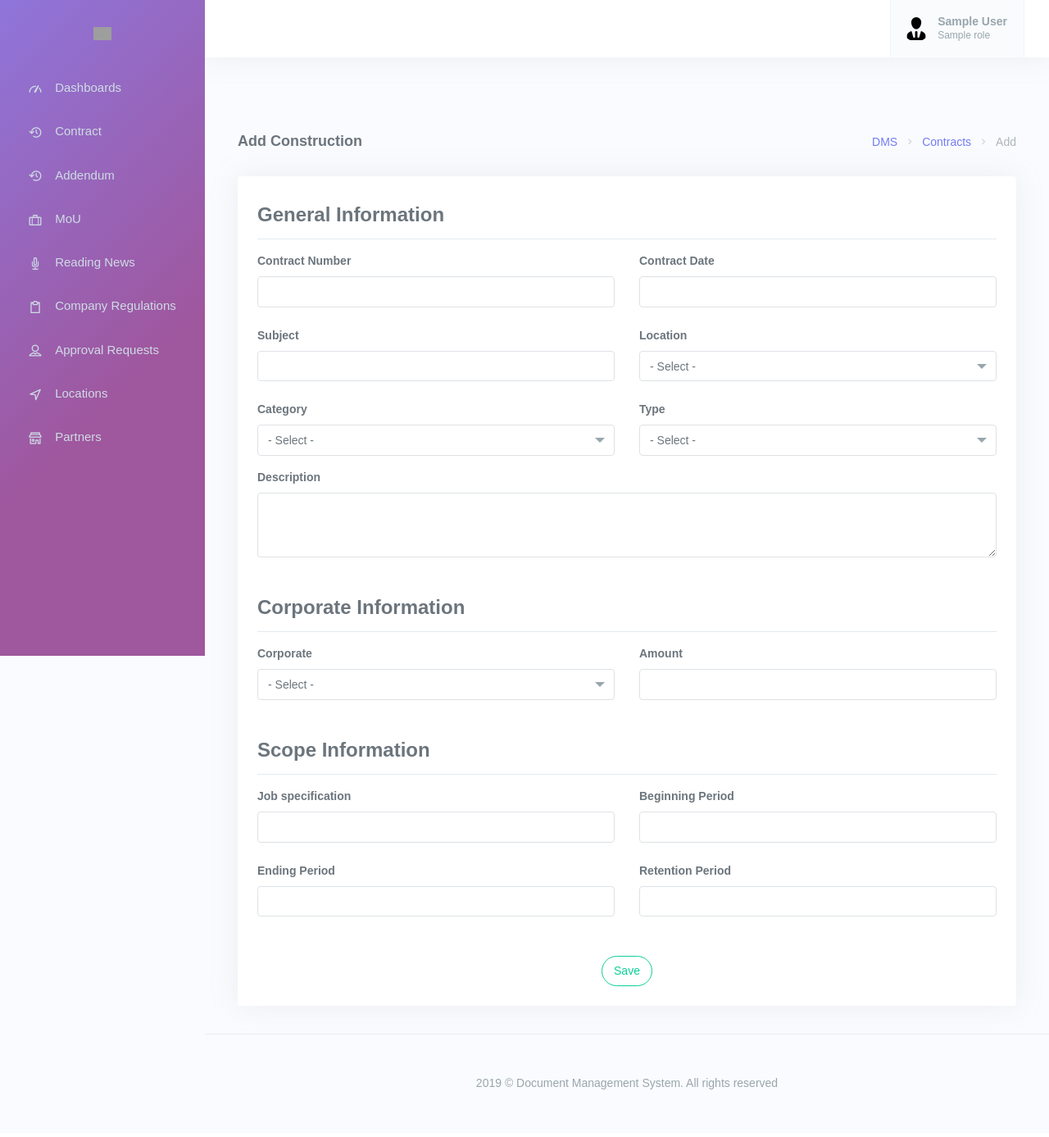
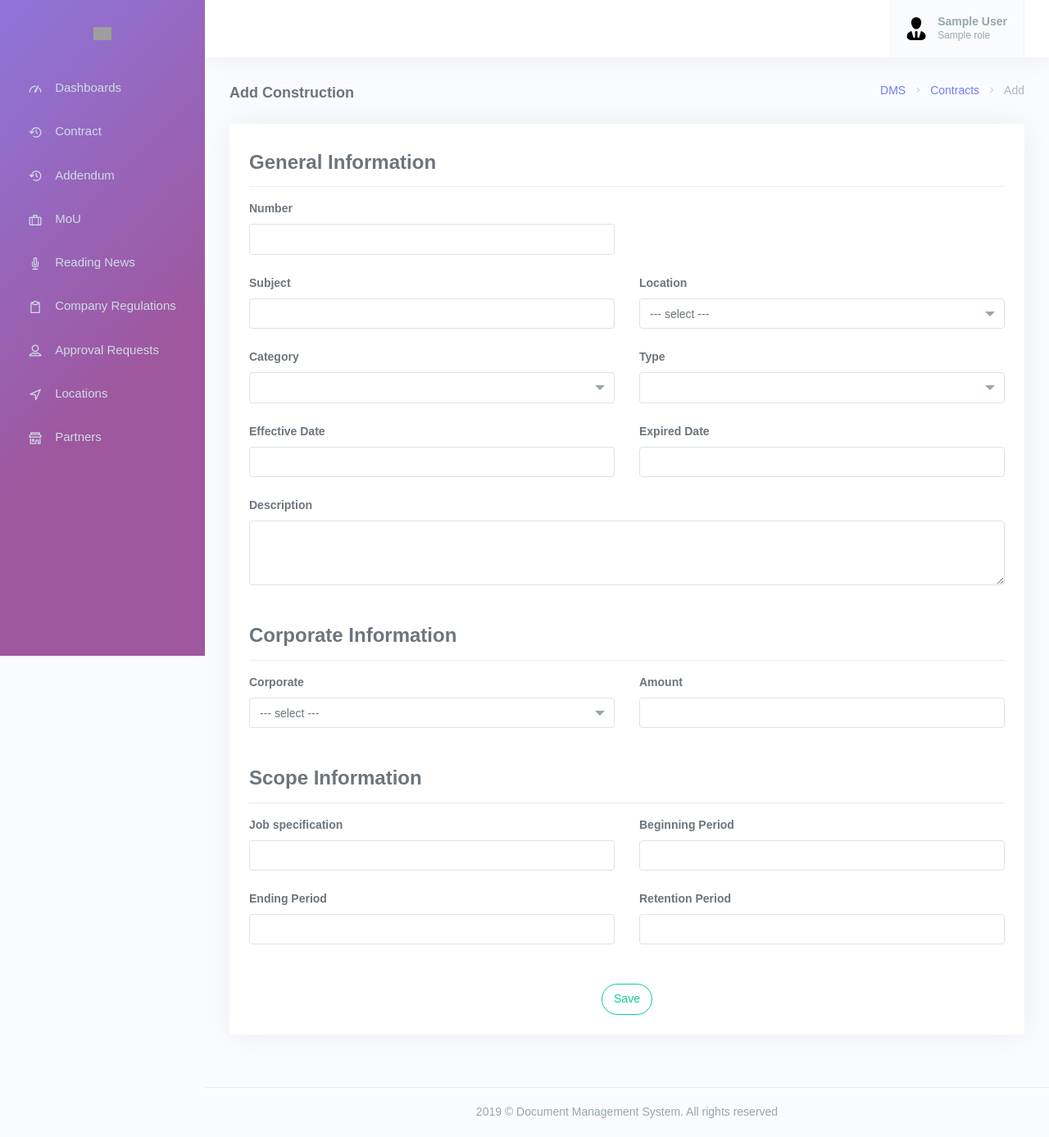
Before and after one commit to simonnicholov/document_management, a Django app: page /contracts/add/ in a window 1280 px wide. Shown: the whole page at 82% size. Before the commit the page ends 1329 px from the top, so only its background shows below. Run offline with Django 3.2, Linux system fonts and the light colour scheme; a user stored in the database is signed in; tables that the repository leaves empty hold one stand-in row (values such as "Sample post"); style sheets or scripts are compiled from the project's sources; some libraries are stand-ins or nearby versions; some web fonts are replaced; grey boxes are pictures that could not be loaded.

Commit message:
added contact form

```diff
--- a/document_management/apps/contracts/forms.py
+++ b/document_management/apps/contracts/forms.py
@@ -0,0 +1,92 @@
+from django import forms
+from django.conf import settings
+from django.core.validators import MinValueValidator, MaxValueValidator
+
+from document_management.apps.documents.models import Document
+from document_management.apps.locations.models import Location
+from document_management.apps.partners.models import Partner
+
+from document_management.core.choices import TYPE, CATEGORY
+from document_management.core.attributes import get_select_attribute
+
+
+select_widget = get_select_attribute()
+
+
+class ContractForm(forms.Form):
+    number = forms.CharField(max_length=32)
+    effective_date = forms.DateField(input_formats=["%Y-%m-%d"])
+    expired_date = forms.DateField(input_formats=["%Y-%m-%d"])
+    subject = forms.CharField(max_length=64)
+    location = forms.ModelChoiceField(
+        queryset=Location.objects.filter(is_active=True).order_by('name'),
+        empty_label=settings.EMPTY_LABEL, widget=select_widget
+    )
+    category = forms.ChoiceField(choices=CATEGORY, widget=select_widget)
+    type = forms.ChoiceField(choices=TYPE, widget=select_widget)
+    description = forms.CharField(widget=forms.Textarea(), required=False)
+
+    partner = forms.ModelChoiceField(
+        queryset=Partner.objects.filter(is_active=True).order_by('name'),
+        empty_label=settings.EMPTY_LABEL, widget=select_widget
+    )
+    amount = forms.FloatField(validators=[MinValueValidator(0),
+                                          MaxValueValidator(500_000_000)])
+
+    job_specification = forms.CharField(max_length=256)
+    beginning_period = forms.DateField(input_formats=["%Y-%m-%d"])
+    ending_period = forms.DateField(input_formats=["%Y-%m-%d"])
+    retention_period = forms.IntegerField(min_value=1, max_value=7300, required=False)
+
+    def clean(self):
+        cleaned_data = super().clean()
+
+        if self.errors:
+            return cleaned_data
+
+        return cleaned_data
+
+    def save(self, *args, **kwargs):
+        number = self.cleaned_data['number']
+        effective_date = self.cleaned_data['effective_date']
+        expired_date = self.cleaned_data['expired_date']
+        subject = self.cleaned_data['subject']
+        location = self.cleaned_data['location']
+        category = self.cleaned_data['category']
+        type = self.cleaned_data['type']
+        partner = self.cleaned_data['partner']
+        amount = self.cleaned_data['amount']
+        job_specification = self.cleaned_data['job_specification']
+        beginning_period = self.cleaned_data['beginning_period']
+        ending_period = self.cleaned_data['ending_period']
+
+        # Mandatory, but this is hardcoded
+        group = settings.GROUP_CONTRACT
+
+        # Optional
+        description = self.cleaned_data['description']
+        retention_period = self.cleaned_data['retention_period']
+
+        defaults = {
+            'number': number,
+            'effective_date': effective_date,
+            'expired_date': expired_date,
+            'subject': subject,
+            'location': location,
+            'category': category,
+            'type': type,
+            'group': group,
+            'description': description,
+            'partner': partner,
+            'amount': amount,
+            'job_specification': job_specification,
+            'beginning_period': beginning_period,
+            'ending_period': ending_period,
+            'retention_period': retention_period
+        }
+        print('defaults : ', defaults)
+
+        document, _ = Document.objects.update_or_create(number=number,
+                                                        defaults=defaults)
+
+        return document
--- a/document_management/apps/contracts/views.py
+++ b/document_management/apps/contracts/views.py
@@ -1,16 +1,63 @@
-from django.shortcuts import render
+from django.contrib import messages
+from django.core.paginator import Paginator, EmptyPage, PageNotAnInteger
+from django.shortcuts import render, redirect
+
+from document_management.apps.documents.models import Document
+from document_management.core.decorators import legal_required
+
+from .forms import ContractForm
 
 
 def index(request):
+    query = request.GET.get('query', '')
+    documents = Document.objects.select_related('partner').all()
+
+    # employee = request.user.get_employee()
+    # stores = employee.get_accessible_store_ids()
+    # memberships = Membership.objects.select_related('user', 'user__profile')\
+    #     .filter(creating_store__in=stores,
+    #             merchant_group__id=settings.CMK_MERCHANT_GROUP_ID)
+
+    # if query:
+    #     try:
+    #         query = normalize_phone(query)
+    #     except phonenumbers.NumberParseException:
+    #         messages.error(request, 'Please enter a valid mobile phone number')
+    #         return redirect('frontdesk:members:index')
+
+    #     memberships = memberships.filter(user__phone=query)
+
+    page = request.GET.get('page', 1)
+
+    paginator = Paginator(documents, 100)
+    try:
+        page = paginator.page(page)
+    except PageNotAnInteger:
+        page = paginator.page(1)
+    except EmptyPage:
+        page = paginator.page(paginator.num_pages)
+
     context = {
-        'title': 'Contract'
+        'title': 'Contract',
+        'page': page,
+        'query': query
     }
     return render(request, 'contracts/index.html', context)
 
 
+@legal_required
 def add(request):
+    form = ContractForm(data=request.POST or None)
+    print(form.is_valid())
+    print(form.errors)
+    if form.is_valid():
+        form.save()
+        # messages.success(request, f'{product.name} has been added')
+        return redirect('backoffice:contracts:index')
+
     context = {
-        'title': 'Add Contract'
+        'title': 'Add Contract',
+        'form': form
     }
     return render(request, 'contracts/add.html', context)
 
--- a/document_management/apps/views.py
+++ b/document_management/apps/views.py
@@ -79,7 +79,7 @@ def change_password(request):
     if form.is_valid():
         form.save()
         messages.success(request, 'Your password has been successfully updated')
-        return redirect("backoffice:logout")
+        # return redirect("backoffice:logout")
 
     context = {
         'form': form,
--- /dev/null
+++ b/document_management/core/attributes.py
@@ -0,0 +1,5 @@
+from django import forms
+
+
+def get_select_attribute():
+    return forms.Select(attrs={'class': 'form-control select2', 'data-toggle': 'select2'})
--- a/static_files/scss/style.scss
+++ b/static_files/scss/style.scss
@@ -22,6 +22,10 @@ $red: red;
     padding: 30px 10px;
 }
 
+.footer .container-fluid {
+    padding: 0px;
+}
+
 .nav-tabs .nav-link.active {
     background-color: transparent;
 }
@@ -41,3 +45,17 @@ ul.errorlist {
         color: #fff;
     }
 }
+
+.page-title-box {
+    .page-title {
+        line-height: unset;
+    }
+
+    .page-title-right {
+        margin-top: unset;
+    }
+
+    .breadcrumb {
+        padding: unset;
+    }
+}
--- a/templates/base.html
+++ b/templates/base.html
@@ -14,7 +14,7 @@
             <link href="{% static 'scss/style.scss' %}" rel="stylesheet" type="text/x-scss" />
         {% endcompress %}
     </head>
-    <body>
+    <body class="{% block body_class %}{% endblock %}">
 
         <div class="wrapper">
             <div class="left-side-menu">
@@ -219,7 +219,7 @@
                     if ($alert.hasClass("alert-success")) {
                         window.setTimeout(function(){
                             $alert.removeClass("show").remove()
-                        }, 3000);
+                        }, 4000);
                     }
                 });
             </script>
--- a/templates/contracts/add.html
+++ b/templates/contracts/add.html
@@ -3,8 +3,6 @@
 {% load static%}
 
 {% block content_page %}
-<div class="container-fluid">
-
 <div class="row">
     <div class="col-12">
         <div class="page-title-box">
@@ -22,10 +20,13 @@
     </div>
 </div>
 
+<div class="mb-3"></div>
+
 <div class="row">
     <div class="col-12">
 
-            <form action="" method="">
+        <form action="" method="POST">
+            {% csrf_token %}
 
             <div class="card">
                 <div class="card-body">
@@ -36,14 +37,9 @@
                     <div class="row">
                         <div class="col-md-6">
                             <div class="form-group mb-3">
-                                    <label for="nama">Contract Number</label>
-                                    <input type="text" id="contractnumber" name="contractnumber" class="form-control">
-                                </div>
-                            </div>
-                            <div class="col-md-6">
-                                <div class="form-group mb-3">
-                                    <label for="name">Contract Date</label>
-                                    <input type="text" id="contractdate" name="contractdate" class="form-control" data-provide="datepicker" data-date-autoclose="true">
+                                <label>Number</label>
+                                <input type="text" name="number" class="form-control" id="number" />
+                                {{ form.number.errors }}
                             </div>
                         </div>
                     </div>
@@ -51,44 +47,50 @@
                     <div class="row">
                         <div class="col-md-6">
                             <div class="form-group mb-3">
-                                    <label for="nama">Subject</label>
-                                    <input type="text" id="subject" name="subject" class="form-control">
+                                <label>Subject</label>
+                                <input type="text" name="subject" class="form-control" id="subject" />
+                                {{ form.subject.errors }}
                             </div>
                         </div>
                         <div class="col-md-6">
-                                <div class="form-group">
+                            <div class="form-group mb-3">
                                 <label>Location</label>
-                                    <select id="location" name="location" class="form-control select2" data-toggle="select2">
-                                        <option>- Select -</option>
-                                        <option>Banten</option>
-                                        <option>Denpasar</option>
-                                        <option>Jakarta</option>
-                                        <option>Makassar</option>
-                                    </select>
+                                {{ form.location }}
+                                {{ form.location.errors }}
                             </div>
                         </div>
                     </div>
 
                     <div class="row">
                         <div class="col-md-6">
-                                <div class="form-group">
+                            <div class="form-group mb-3">
                                 <label>Category</label>
-                                    <select id="category" name="category" class="form-control select2" data-toggle="select2">
-                                        <option>- Select -</option>
-                                        <option>Construction</option>
-                                        <option>Property</option>
-                                        <option>Others</option>
-                                    </select>
+                                {{ form.category }}
+                                {{ form.category.errors }}
                             </div>
                         </div>
                         <div class="col-md-6">
-                                <div class="form-group">
+                            <div class="form-group mb-3">
                                 <label>Type</label>
-                                    <select id="type" name="type" class="form-control select2" data-toggle="select2">
-                                        <option>- Select -</option>
-                                        <option>Public</option>
-                                        <option>Private</option>
-                                    </select>
+                                {{ form.type }}
+                                {{ form.type.errors }}
+                            </div>
+                        </div>
+                    </div>
+
+                    <div class="row">
+                        <div class="col-md-6">
+                            <div class="form-group mb-3">
+                                <label>Effective Date</label>
+                                <input type="text" id="effective_date" name="effective_date" class="form-control" data-date-format="yyyy-mm-dd" data-provide="datepicker" data-date-autoclose="true">
+                                {{ form.effective_date.errors }}
+                            </div>
+                        </div>
+                        <div class="col-md-6">
+                            <div class="form-group mb-3">
+                                <label>Expired Date</label>
+                                <input type="text" id="expired_date" name="expired_date" class="form-control" data-date-format="yyyy-mm-dd" data-provide="datepicker" data-date-autoclose="true">
+                                {{ form.expired_date.errors }}
                             </div>
                         </div>
                     </div>
@@ -109,18 +111,15 @@
                         <div class="col-md-6">
                             <div class="form-group">
                                 <label>Corporate</label>
-                                    <select id="corporate" name="corporate" class="form-control select2" data-toggle="select2">
-                                        <option>- Select -</option>
-                                        <option>PT Mega Maju Selalu</option>
-                                        <option>PT Berkah Indo Makmur</option>
-                                        <option>PT Aman Notaris Indojaya</option>
-                                    </select>
+                                {{ form.partner }}
+                                {{ form.partner.errors }}
                             </div>
                         </div>
                         <div class="col-md-6">
                             <div class="form-group mb-3">
                                 <label for="name">Amount</label>
                                 <input type="text" id="amount" name="amount" class="form-control" />
+                                {{ form.amount.errors }}
                             </div>
                         </div>
                     </div>
@@ -131,28 +130,32 @@
                     <div class="row">
                         <div class="col-md-6">
                             <div class="form-group mb-3">
-                                    <label for="npwp">Job specification</label>
+                                <label>Job specification</label>
                                 <input type="text" id="job_specification" name="job_specification" class="form-control">
+                                {{ form.job_specification.errors }}
                             </div>
                         </div>
                         <div class="col-md-6">
                             <div class="form-group mb-3">
-                                    <label for="alamat">Beginning Period</label>
-                                    <input type="text" id="beginning_period" name="beginning_period" class="form-control">
+                                <label>Beginning Period</label>
+                                <input type="text" id="beginning_period" name="beginning_period" class="form-control"  data-date-format="yyyy-mm-dd" data-provide="datepicker" data-date-autoclose="true">
+                                {{ form.beginning_period.errors }}
                             </div>
                         </div>
                     </div>
                     <div class="row">
                         <div class="col-md-6">
                             <div class="form-group mb-3">
-                                    <label for="alamat">Ending Period</label>
-                                    <input type="text" id="ending_period" name="ending_period" class="form-control">
+                                <label>Ending Period</label>
+                                <input type="text" id="ending_period" name="ending_period" class="form-control" data-date-format="yyyy-mm-dd" data-provide="datepicker" data-date-autoclose="true">
+                                {{ form.ending_period.errors }}
                             </div>
                         </div>
                         <div class="col-md-6">
                             <div class="form-group mb-3">
-                                    <label for="alamat">Retention Period</label>
-                                    <input type="text" id="retention_period" name="retention_period" class="form-control">
+                                <label>Retention Period</label>
+                                <input type="number" id="retention_period" name="retention_period" class="form-control">
+                                {{ form.retention_period.errors }}
                             </div>
                         </div>
                     </div>
@@ -163,6 +166,8 @@
                             <button type="submit" class="btn btn-outline-success btn-rounded">Save</button>
                         </div>
                     </div>
+
+                    </form>
                 </div>
 
             </div>
@@ -171,5 +176,4 @@
 
     </div>
 </div>
-</div>
 {% endblock %}
--- a/templates/dashboard_legal.html
+++ b/templates/dashboard_legal.html
@@ -12,7 +12,7 @@
     </div>
 </div>
 
-<div class="row">
+<div class="row mt-3">
     <div class="col-xl-12">
 
         <div class="row">
```
Also changed, not shown: document_management/apps/documents/models.py (+5 -4 lines), document_management/core/choices.py (added, +15 -0 lines), document_management/settings.py (+7 -0 lines), templates/contracts/index.html (+47 -17 lines), document_management/apps/addendums/migrations/0001_initial.py, document_management/apps/documents/migrations/0001_initial.py, document_management/apps/documents/migrations/0002_document_status.py (deleted), document_management/apps/permission_requests/migrations/0001_initial.py. Lines whose indentation alone changed are shown as unchanged.
